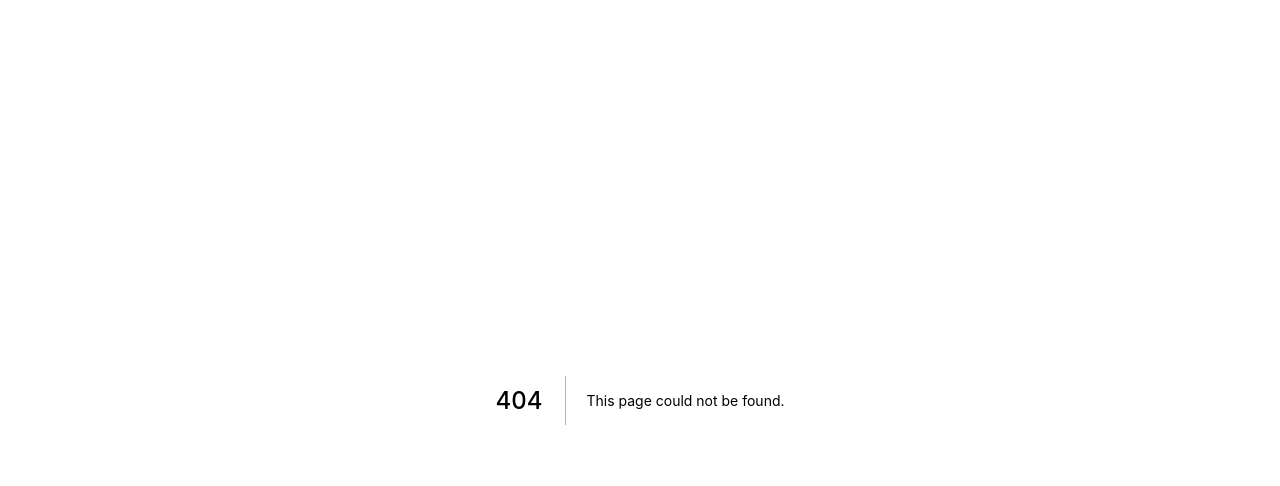
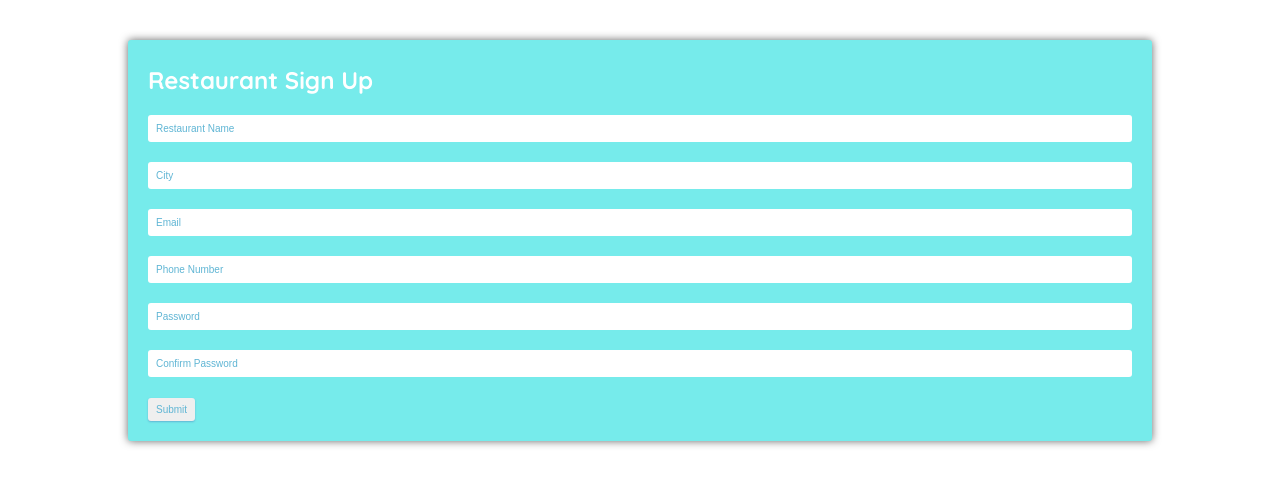
Before and after one commit to padol191/table-reservation, a Next.js app in the folder table-reservation/: page /RestSignup in a window 1280 px wide. Before the commit this address had no page. Shown: the top 486 px of the page. Built offline with nearby package versions, Linux system fonts and the light colour scheme.

Commit message:
RestSignup component added

```diff
--- a/table-reservation/package.json
+++ b/table-reservation/package.json
@@ -11,7 +11,8 @@
   "dependencies": {
     "next": "^11.1.2",
     "react": "^17.0.2",
-    "react-dom": "^17.0.2"
+    "react-dom": "^17.0.2",
+    "react-router-dom": "^5.3.0"
   },
   "devDependencies": {
     "eslint": "^7.32.0",
--- /dev/null
+++ b/table-reservation/pages/RestSignup.js
@@ -0,0 +1,46 @@
+import style from '../styles/RestSignup.module.css'
+const RestSignup = () => {
+    return (
+        <form className={style.formMain}>
+            <h2 className={style.formHeading}>Restaurant Sign Up</h2>
+            <input className={style.formFields}
+              type="text"
+              required
+              placeholder="Restaurant Name"
+            />
+            <input className={style.formFields}
+              type="text"
+              required
+              placeholder="City"
+            />
+            <input className={style.formFields}
+              type="email"
+              required
+              placeholder="Email"
+            />
+            <input className={style.formFields}
+              type="text"
+              required
+              placeholder="Phone Number"
+            />
+
+            <input className={style.formFields}
+              type="password"
+              required
+              placeholder="Password"
+            />
+            <input className={style.formFields}
+              type="password"
+              required
+              placeholder="Confirm Password"
+            />
+
+            <button className={style.button}type='submit'>
+                Submit
+            </button>
+
+        </form>
+     );
+}
+
+export default RestSignup;
--- a/table-reservation/styles/Home.module.css
+++ b/table-reservation/styles/Home.module.css
@@ -119,3 +119,8 @@
     flex-direction: column;
   }
 }
+
+.PageLayout{
+  width: 75%;
+  margin: auto;
+}
--- /dev/null
+++ b/table-reservation/styles/RestSignup.module.css
@@ -0,0 +1,50 @@
+.formMain{
+    background-color: #76EBEB;
+    padding: 20px;
+    padding-top: 5px;
+    width: 80%;
+    margin: auto;
+    margin-top: 40px;
+    margin-bottom: 40px;
+    border-radius: 3px;
+    box-shadow:  0px 0px 8px;
+}
+
+.formHeading{
+    color: #fff;
+    border: 0px;
+}
+.formFields{
+    width: 100%;
+    padding: 8px;
+    margin-bottom: 20px;
+    font-size: 10px;
+    font-weight: 300;
+    color: #5FB5D4;
+    background-color: #fff;
+    border-color: #5FB5D4;
+    border-width: 0px;
+    border-radius: 3px;
+}
+
+.formFields:focus{
+   outline: none;
+   box-shadow: inset  0px 1px 2px;
+}
+
+.formFields::placeholder{
+    color: #5FB5D4;
+}
+
+.button{
+    border: none;
+    color: #5FB5D4;
+    font-size: 10px;
+    border-radius: 3px;
+    padding: 6px 8px;
+    box-shadow:  0px 1px 2px;
+}
+
+.button:hover{
+    box-shadow: inset  0px 1px 2px;
+}
--- a/table-reservation/styles/globals.css
+++ b/table-reservation/styles/globals.css
@@ -1,9 +1,11 @@
+@import url('https://fonts.googleapis.com/css2?family=Quicksand:wght@300;400;500;600;700&display=swap');
+
 html,
 body {
   padding: 0;
   margin: 0;
-  font-family: -apple-system, BlinkMacSystemFont, Segoe UI, Roboto, Oxygen,
-    Ubuntu, Cantarell, Fira Sans, Droid Sans, Helvetica Neue, sans-serif;
+  font-family: Quicksand , Helvetica Neue, sans-serif;
+  color: #666;
 }
 
 a {
```
Also changed, not shown: table-reservation/pages/Footer.js (added, +13 -0 lines), table-reservation/pages/Navbar.js (added, +32 -0 lines), table-reservation/pages/index.js (+7 -59 lines), table-reservation/styles/Footer.module.css (added, +21 -0 lines), table-reservation/styles/Navbar.module.css (added, +68 -0 lines), table-reservation/pages/List.js (added), 1 other file (tests, documents, lock files or other folders).
